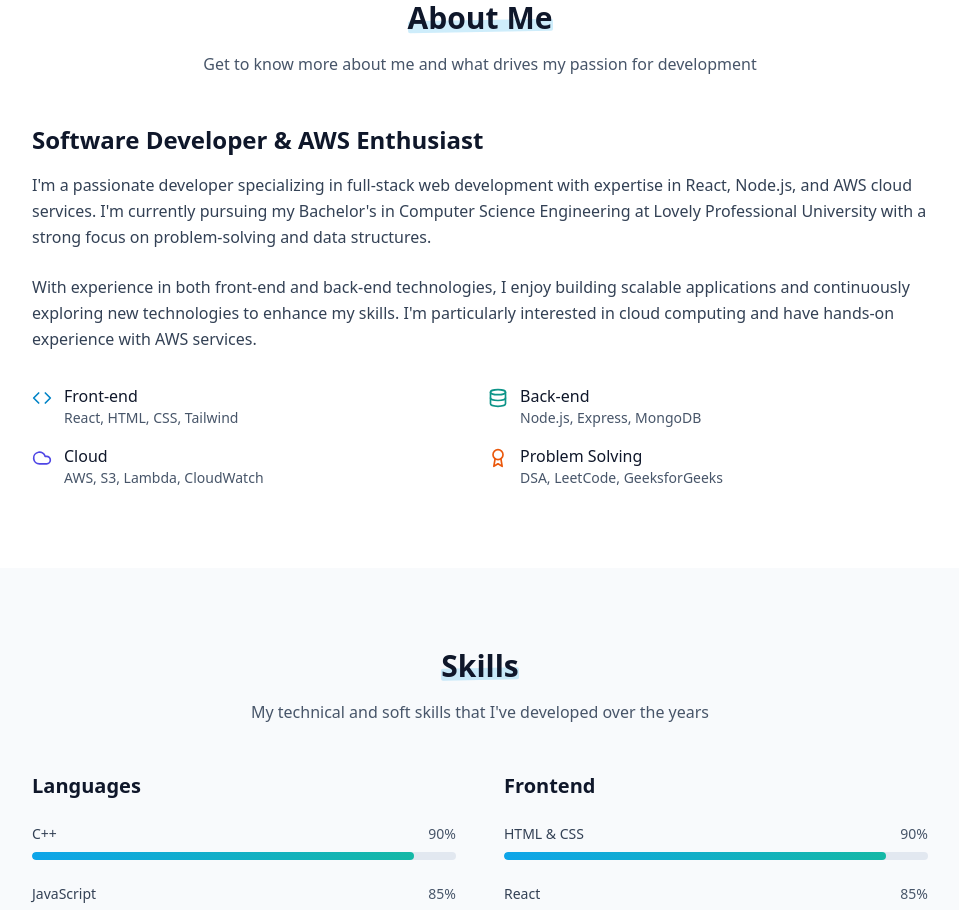
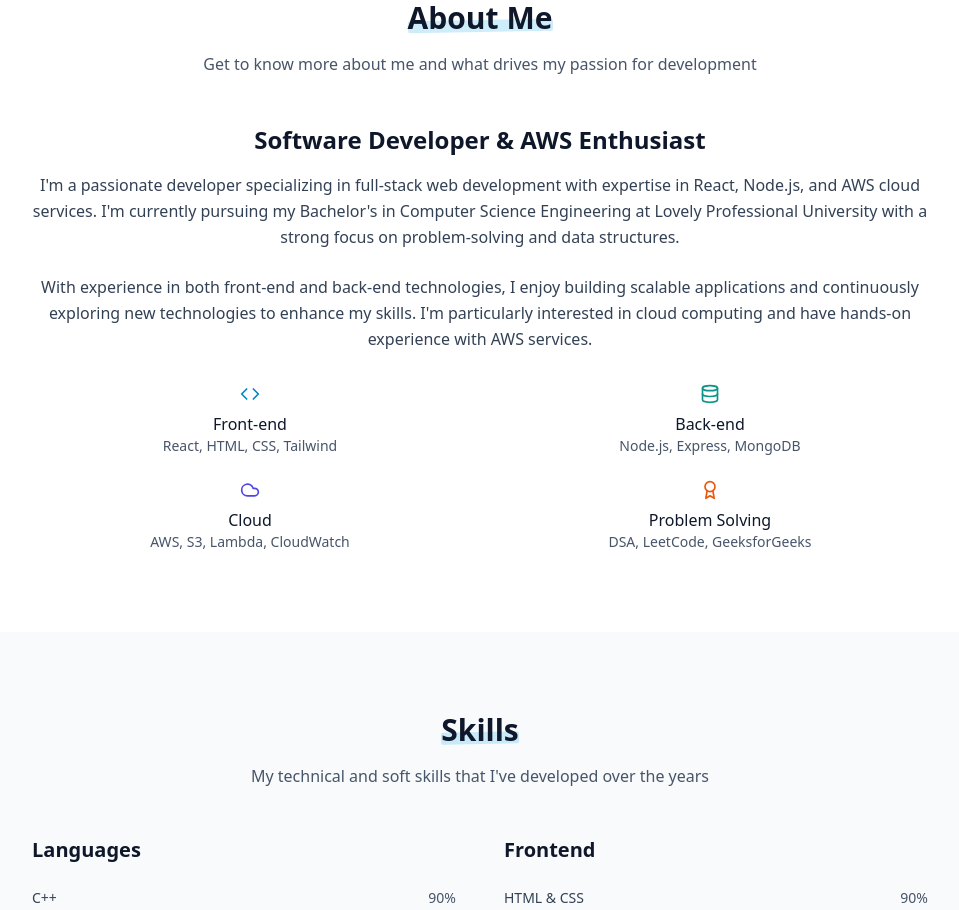
Before and after one commit to Jaswant10041/portfolio, a React (Vite) app: page / in a window 1280 px wide. Shown: the part 880-1790 px from the top of the page, without its empty margins (160-1119 px from the left). Built offline with nearby package versions, Linux system fonts and the light colour scheme.

Commit message:
Update About.tsx

```diff
--- a/src/components/sections/About.tsx
+++ b/src/components/sections/About.tsx
@@ -43,7 +43,7 @@ const About: React.FC = () => {
     </div>
 
     <div className="flex flex-col justify-center items-center">
-            <div className="md:col-span-3 animate-on-scroll opacity-0 transition-all duration-700 delay-300">
+      <div className="md:col-span-3 animate-on-scroll opacity-0 transition-all duration-700 delay-300 text-center">
         <h3 className="text-2xl font-bold mb-4 text-slate-900 dark:text-white">
           Software Developer & AWS Enthusiast
         </h3>
@@ -61,9 +61,9 @@ const About: React.FC = () => {
           and have hands-on experience with AWS services.
         </p>
 
-              <div className="grid grid-cols-2 gap-4 mt-8">
-                <div className="flex items-start space-x-3">
-                  <Code className="text-blue-600 dark:text-blue-400 mt-1" size={20} />
+        <div className="grid grid-cols-1 sm:grid-cols-2 gap-6 mt-8">
+          <div className="flex flex-col items-center text-center space-y-2">
+            <Code className="text-blue-600 dark:text-blue-400" size={20} />
             <div>
               <h4 className="font-medium text-slate-900 dark:text-white">Front-end</h4>
               <p className="text-sm text-slate-600 dark:text-slate-400">
@@ -71,8 +71,8 @@ const About: React.FC = () => {
               </p>
             </div>
           </div>
-                <div className="flex items-start space-x-3">
-                  <Database className="text-teal-600 dark:text-teal-400 mt-1" size={20} />
+          <div className="flex flex-col items-center text-center space-y-2">
+            <Database className="text-teal-600 dark:text-teal-400" size={20} />
             <div>
               <h4 className="font-medium text-slate-900 dark:text-white">Back-end</h4>
               <p className="text-sm text-slate-600 dark:text-slate-400">
@@ -80,8 +80,8 @@ const About: React.FC = () => {
               </p>
             </div>
           </div>
-                <div className="flex items-start space-x-3">
-                  <Cloud className="text-indigo-600 dark:text-indigo-400 mt-1" size={20} />
+          <div className="flex flex-col items-center text-center space-y-2">
+            <Cloud className="text-indigo-600 dark:text-indigo-400" size={20} />
             <div>
               <h4 className="font-medium text-slate-900 dark:text-white">Cloud</h4>
               <p className="text-sm text-slate-600 dark:text-slate-400">
@@ -89,8 +89,8 @@ const About: React.FC = () => {
               </p>
             </div>
           </div>
-                <div className="flex items-start space-x-3">
-                  <Award className="text-orange-600 dark:text-orange-400 mt-1" size={20} />
+          <div className="flex flex-col items-center text-center space-y-2">
+            <Award className="text-orange-600 dark:text-orange-400" size={20} />
             <div>
               <h4 className="font-medium text-slate-900 dark:text-white">Problem Solving</h4>
               <p className="text-sm text-slate-600 dark:text-slate-400">
@@ -103,6 +103,7 @@ const About: React.FC = () => {
     </div>
   </div>
 </div>
+
     </section>
   );
 };
```
Lines whose indentation alone changed are shown as unchanged.
